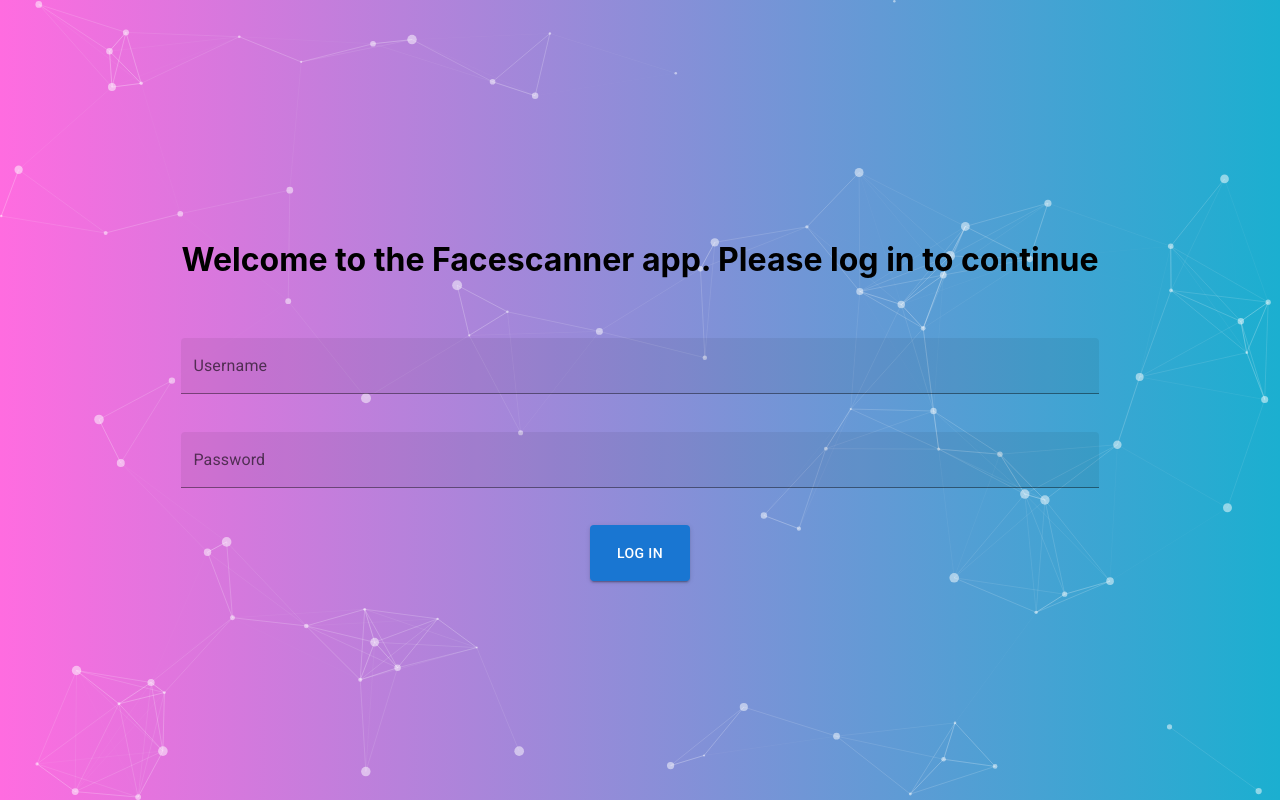
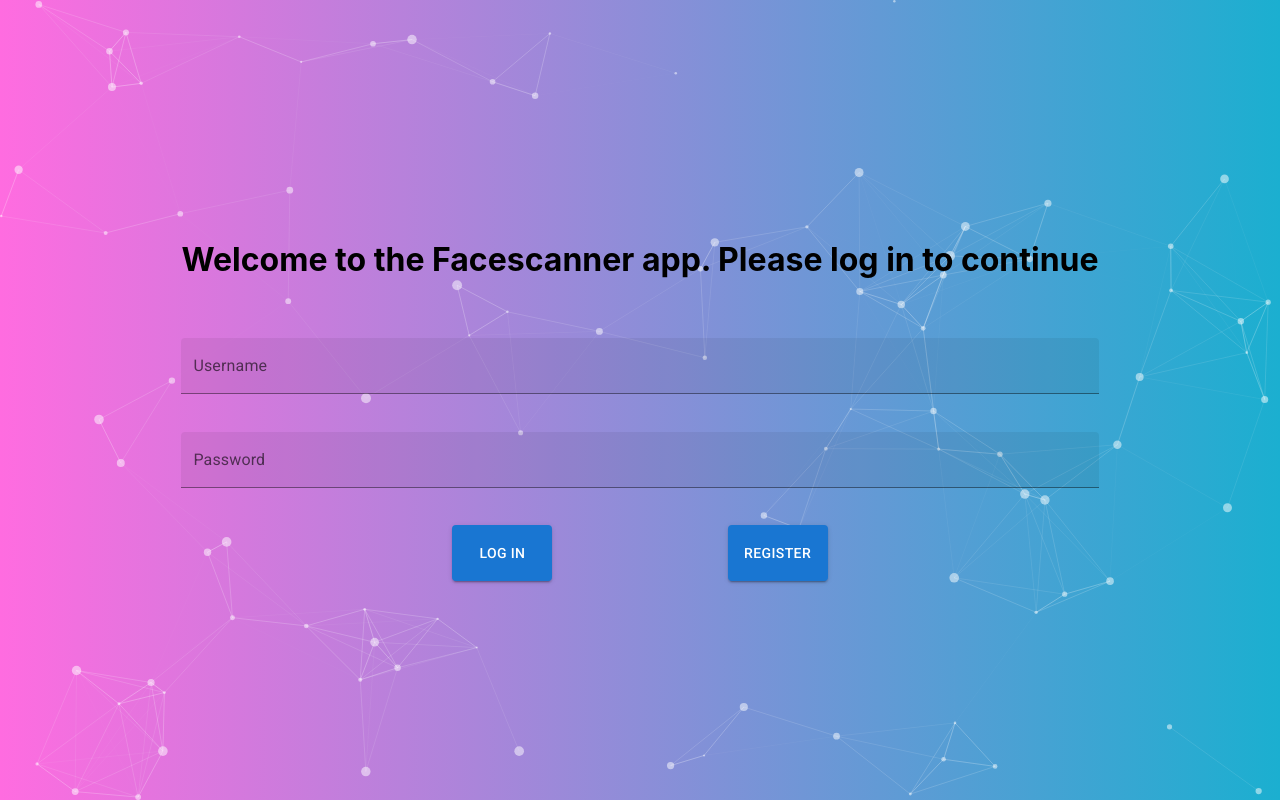
Before and after one commit to GaryBleasdale/React_Projects_FaceDetectionApp, a React (Create React App) app: page / in a window 1280 px wide. Built offline with nearby package versions, Linux system fonts and the light colour scheme.

Commit message:
committed Registration page

```diff
--- a/src/App.js
+++ b/src/App.js
@@ -7,19 +7,24 @@ import Input from './components/Input';
 import MainImage from './components/MainImage';
 import Particle from './components/Particle';
 import Login from './components/Login';
+import Register from './components/register';
 
 
 
 function App() {
   const [isReady, setIsReady] = React.useState(false);
   const [signIn, setSignIn] = React.useState(true);
+  const [mainScreen,setMainScreen] = React.useState(false)
+  const [register, setRegister] = React.useState(false);
 
   useEffect(()=>{
     setIsReady(true)
   },[isReady])
 
-  const SignedIn = (e) =>{
-    return setSignIn(e)
+  const statusSetter = (s,m,r) =>{
+    setSignIn(s)
+    setMainScreen(m)
+    setRegister(r)
   }
 
 
@@ -46,11 +51,14 @@ function App() {
       <>
       <Particle />
       { signIn ===true &&
-      < Login SignedIn={SignedIn}/>
+      < Login StatusSetter={statusSetter}/>
       }
-      { signIn === false &&
+      { register === true &&
+      < Register StatusSetter={statusSetter}/>
+      }
+      { mainScreen === true &&
       <div className='contents'>
-        <Navbar SignedIn={SignedIn} />
+        <Navbar StatusSetter={statusSetter} />
         <Logo />
         <div className="main-container">
           <RankingText />
--- a/src/components/Login.js
+++ b/src/components/Login.js
@@ -3,7 +3,7 @@ import { TextField } from "@mui/material";
 import { Button } from "@mui/material";
 
 
-const Login =({SignedIn})=>{
+const Login =({StatusSetter})=>{
   return (
     <div className='sign-in-div' style={{
       display:'flex',
@@ -21,10 +21,20 @@ const Login =({SignedIn})=>{
     <TextField id="filled-basic" label="Password" variant="filled" style={{
       width:'100%'
     }} />
-    <Button variant="contained" style={{
+    <div style={{
+      display:'flex',
+      width:'60%',
+      justifyContent:'space-around'
+    }}>
+      <Button variant="contained" style={{
+          height: '56px',
+          width: '100px'
+        }} onClick ={(e)=>StatusSetter(false, true, false)} >Log in</Button>
+      <Button variant="contained" style={{
         height: '56px',
         width: '100px'
-      }} onClick ={(e)=>SignedIn(false)} >Log in</Button>
+      }} onClick ={(e)=>StatusSetter(false,false,true)} >Register</Button>
+    </div>
     </div>
   )
 }
--- a/src/components/MainImage.js
+++ b/src/components/MainImage.js
@@ -74,7 +74,8 @@ const requestOptions = {
         left:`${left*100}%`,
         height:`${height*100}%`,
         width:`${width*100}%`,
-        border: 'green 3px solid'
+        border: 'green 3px solid',
+        backgroundColor:'rgba(21,239,58,0.2)'
       }}></div>
 
       </div>
--- a/src/components/Navbar/Navbar.js
+++ b/src/components/Navbar/Navbar.js
@@ -3,11 +3,11 @@ import Button from '@mui/material/Button';
 import './navbar.scss'
 import LogoutIcon from '@mui/icons-material/Logout';
 
-export default function Navbar({SignedIn}){
+export default function Navbar({StatusSetter}){
   return (
     <div className='navbar'>
       <Button variant="contained" className='signout-btn' size='large' endIcon={< LogoutIcon/>}
-      onClick = {() => {SignedIn(true)}}
+      onClick = {() => {StatusSetter(true,false,false)}}
       >Sign out</Button>
     </div>
   )
--- /dev/null
+++ b/src/components/register.js
@@ -0,0 +1,27 @@
+import React from 'react'
+import { TextField, Button } from '@mui/material';
+
+
+
+export default function Register({StatusSetter}){
+  return(
+    <form style={{
+      display:'flex',
+      flexDirection:'column',
+      height:'50%',
+      justifyContent:'space-around'
+    }}>
+      <h3>Please leave your details in order to register:</h3>
+      <TextField id="outlined-basic" label="Name" variant="outlined" />
+      <TextField id="outlined-basic" label="Surname" variant="outlined" />
+      <TextField id="outlined-basic" label="e-mail address" variant="outlined" />
+      <TextField id="outlined-basic" label="Password" variant="outlined" />
+      <Button variant="contained" style={{
+        height: '56px',
+        width: '100px'
+      }} onClick ={(e)=>StatusSetter(false,true,false)} >Register</Button>
+    </form>
+
+
+  )
+}
```
